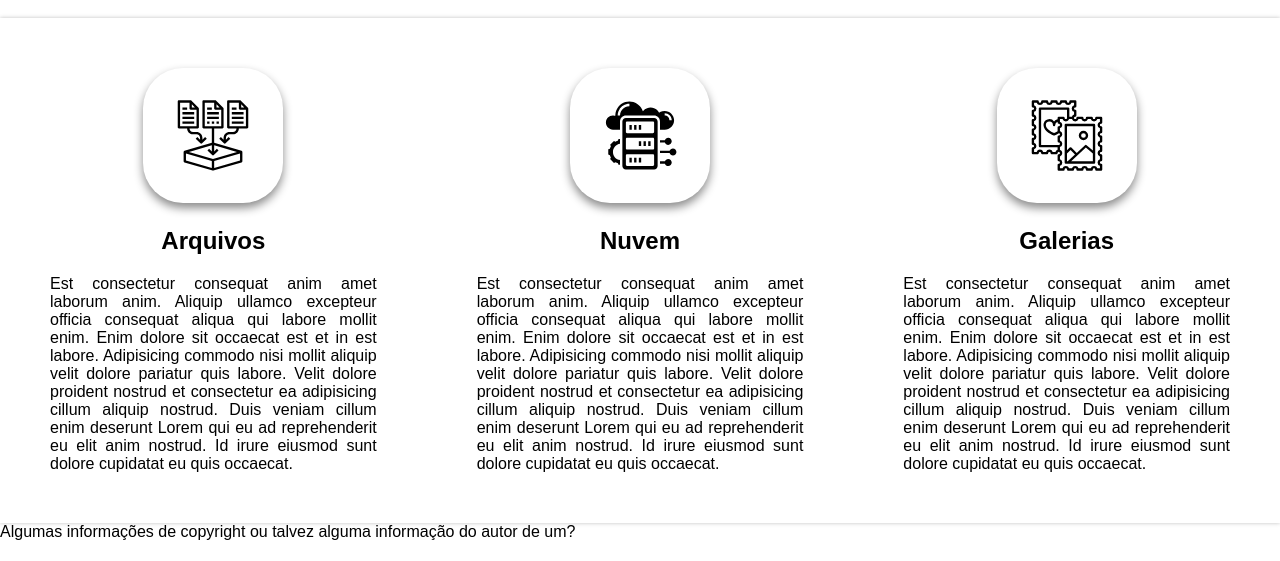
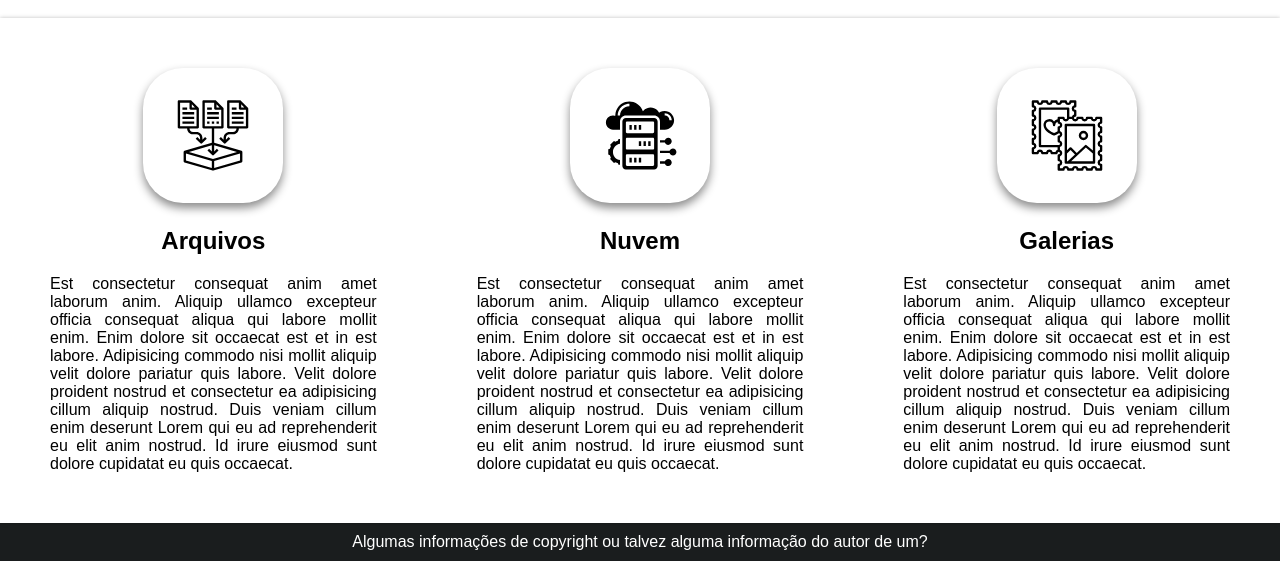
Before and after one commit to samuelikz/menu_resp_css, a plain HTML site: page index.html in a window 1280 px wide. Shown: the part 400-961 px from the top of the page. Drawn offline with Linux system fonts and the light colour scheme.

Commit message:
Configuração inicial
Footer

```diff
--- a/assents/css/layout.css
+++ b/assents/css/layout.css
@@ -151,3 +151,11 @@ gallery {
     flex-direction: column;
   }
 }
+
+footer {
+  padding: 10px;
+  text-align: center;
+  flex-wrap: wrap;
+  background-color: #1a1d1e;
+  color: white;
+}
```
